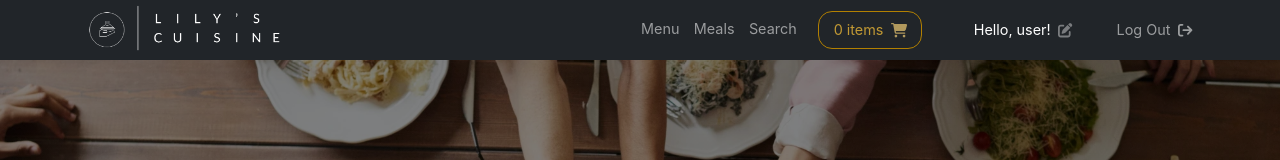
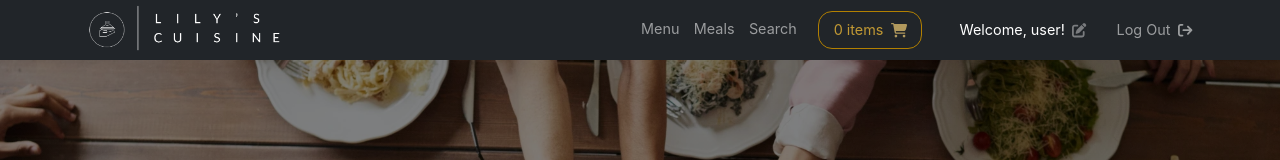
Before and after one commit to DeboraBucci/alkemy-challenge-react, a React (Create React App) app: page / in a window 1280 px wide. Shown: the top 160 px of the page. Built offline with nearby package versions, Linux system fonts and the light colour scheme; sample sign-in values are in the browser's storage.

Commit message:
change the greeting from 'Hello' to 'Welcome

```diff
--- a/src/components/home/navbar/Greeting.js
+++ b/src/components/home/navbar/Greeting.js
@@ -41,7 +41,7 @@ const Greeting = () => {
 
   return (
     <div className={classes.greeting}>
-      <p>Hello, {dynamicParagraphContent}!</p>
+      <p>Welcome, {dynamicParagraphContent}!</p>
 
       {!isNameChanging && changeNameButton}
     </div>
```
